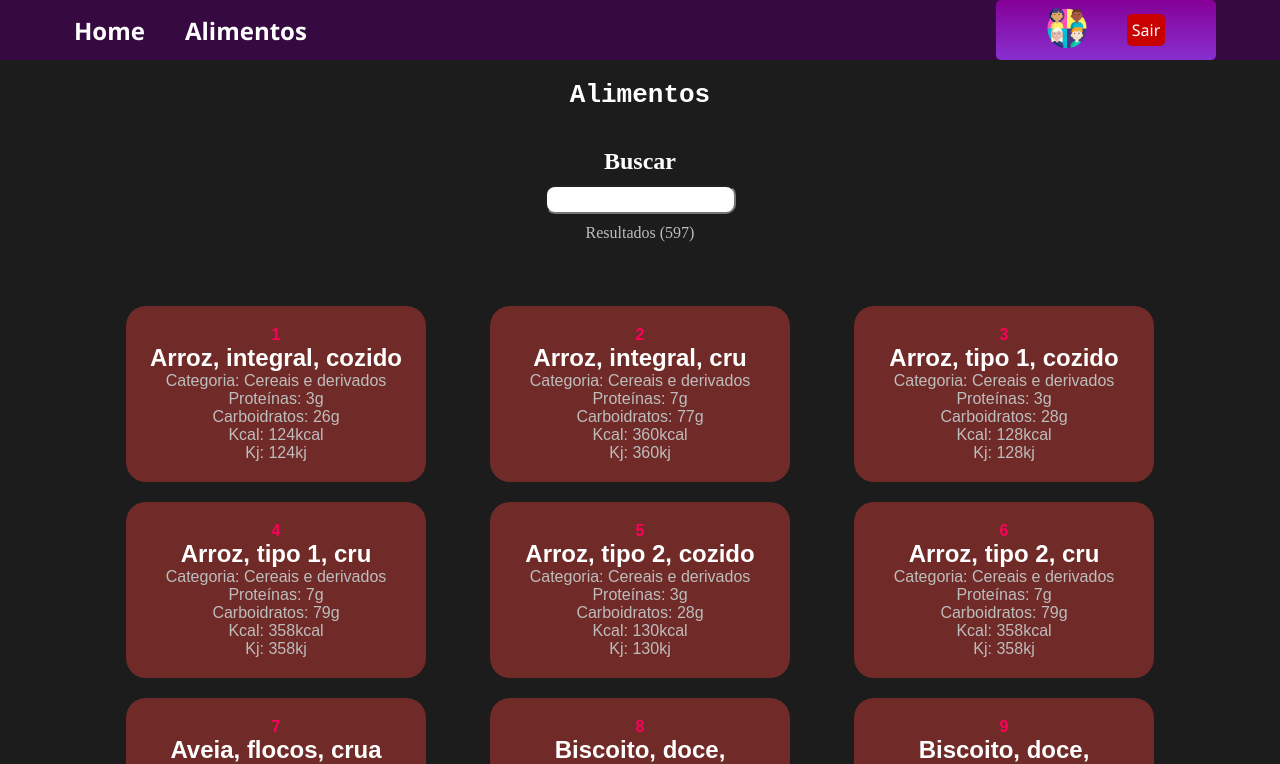
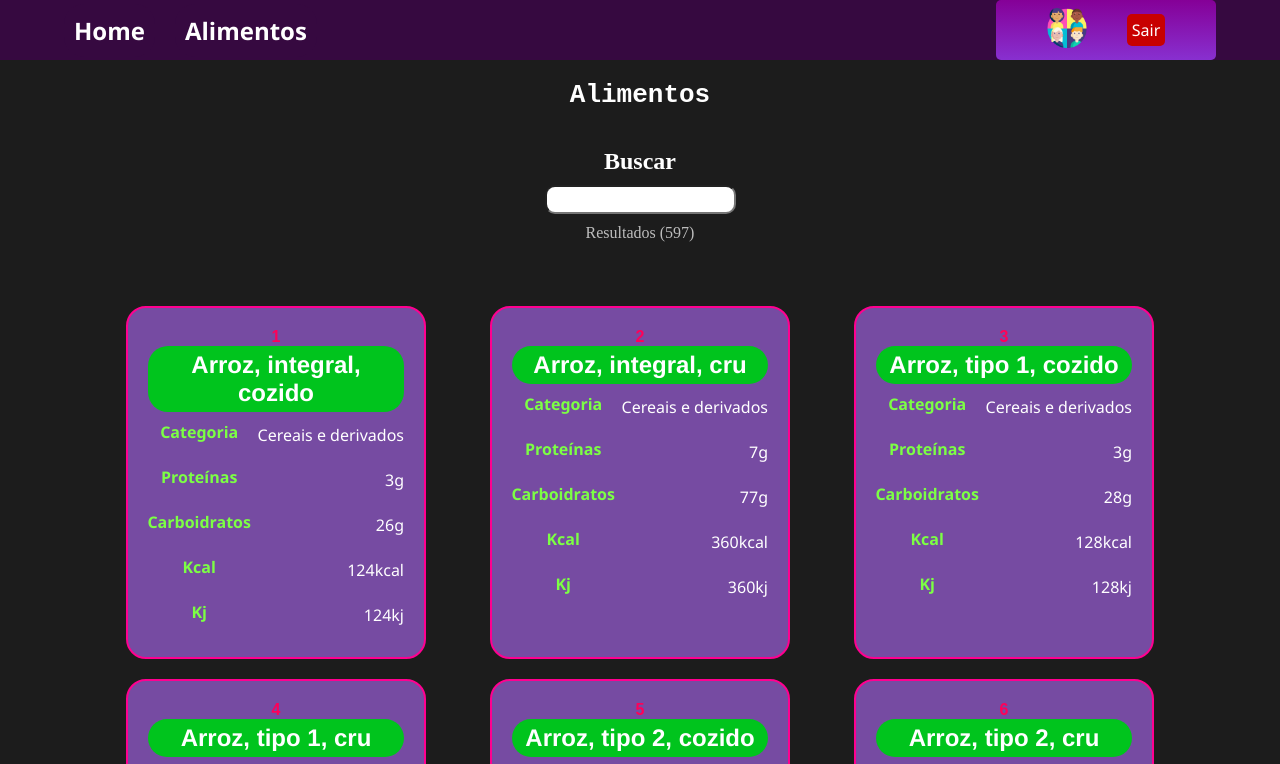
Before and after one commit to vinicius-tadeu/focus-alimentos, a React (Vite) app: page /alimentos in a window 1280 px wide. Shown: the top 764 px of the page. Built offline with nearby package versions, Linux system fonts and the light colour scheme.

Commit message:
card Alimentos

```diff
--- a/src/components/DefaultPage.jsx
+++ b/src/components/DefaultPage.jsx
@@ -15,7 +15,6 @@ export default function DefaultPage() {
   const typeUser = localStorage.getItem("4");
   const id = localStorage.getItem("5");
   const db = getFirestore(firebaseApp);
-  console.log('Está no Default Page.');
 
   async function updateUserState(){
     const userDoc = doc(db, "users", id);
--- a/src/routes/Admin.jsx
+++ b/src/routes/Admin.jsx
@@ -47,7 +47,6 @@ function Admin() {
 
   async function updateUserSubmit(user) {
     const userDoc = doc(db, "users", user.id);
-    console.log(nameUpdate, emailUpdate, passwordUpdate, typeEditUser);
     if (nameUpdate && emailUpdate && passwordUpdate && typeEditUser != "") {
       await updateDoc(userDoc, {
         name: nameUpdate,
@@ -56,7 +55,6 @@ function Admin() {
         typeUser: typeEditUser,
         logado: false,
       });
-      console.log(user);
     }
   }
 
--- a/src/routes/Alimentos.css
+++ b/src/routes/Alimentos.css
@@ -8,13 +8,44 @@ p{
     color: #bdbdbd;
 }
 .foodCard{
-    background-color: #702b28;
+    background-color: #764ba2;
     padding: 20px;
     border-radius: 20px;
     margin-bottom: 20px;
     width: 300px;
     text-align: center;
+    border: 2px solid #ff0090;
 }
+.cardTitle{
+    background-color: #00c41d;
+    border-radius: 20px;
+    padding: 5px;
+    color: #fff;
+    font-family: 'Franklin Gothic Medium', 'Arial Narrow', Arial, sans-serifs;
+}
+.foodCardInfos{
+    display: flex;
+    justify-content: space-between;
+    font-family: 'Segoe UI', Tahoma, Geneva, Verdana, sans-serif;
+    border-radius: 20px;
+}
+.foodCardInfos .pTitle{
+    display: flex;
+    justify-content: center;
+    align-items: center;
+    width: 40%;
+    margin-bottom: 5px;
+    height: 40px;
+    color: #7cff44;
+    font-weight: bold;
+}
+.foodCardInfos .pValue{
+    display: flex;
+    align-items: center;
+    color: #ffffff;
+    text-align: center;
+}
+
 .wrapperFood{
     padding-top: 5%;
     display: flex;
--- a/src/routes/Alimentos.jsx
+++ b/src/routes/Alimentos.jsx
@@ -4,13 +4,10 @@ import { useMemo, useState } from "react";
 import "./Alimentos.css";
 export default function Alimentos() {
   const [busca, setBusca] = useState("");
-  console.log(data);
-  const dataFilter = useMemo(()=>{
+  const dataFilter = useMemo(() => {
     const lowerBusca = busca.toLowerCase();
-    return data.filter((a) =>
-      a.description.toLowerCase().includes(lowerBusca)
-    );
-  },[busca]);
+    return data.filter((a) => a.description.toLowerCase().includes(lowerBusca));
+  }, [busca]);
   const countData = dataFilter.length;
   return (
     <>
@@ -32,30 +29,43 @@ export default function Alimentos() {
           return (
             <div key={i.id} className="foodCard">
               <p className="cardCount">{i.id}</p>
-              <h2>{i.description}</h2>
-              <p>Categoria: {i.category}</p>
-              <p>
-                Proteínas:{" "}
-                {Math.round(i.protein_g) ? Math.round(i.protein_g) + "g" : "*"}
+              <h2 className="cardTitle">{i.description}</h2>
+              <div className="foodCardInfos">
+                <p className="pTitle">Categoria</p>
+                <p className="pValue">{i.category}</p>
+              </div>
+              <div className="foodCardInfos">
+                <p className="pTitle">Proteínas </p>
+                <p className="pValue">
+                  {Math.round(i.protein_g)
+                    ? Math.round(i.protein_g) + "g"
+                    : "*"}
                 </p>
-              <p>
-                Carboidratos:{" "}
+              </div>
+              <div className="foodCardInfos">
+                <p className="pTitle">Carboidratos </p>
+                <p className="pValue">
                   {Math.round(i.carbohydrate_g)
                     ? Math.round(i.carbohydrate_g) + "g"
                     : "*"}
                 </p>
-              <p>
-                Kcal:{" "}
+              </div>
+              <div className="foodCardInfos">
+                <p className="pTitle">Kcal </p>
+                <p className="pValue">
                   {Math.round(i.energy_kcal)
                     ? Math.round(i.energy_kcal) + "kcal"
                     : "*"}
                 </p>
-              <p>
-                Kj:{" "}
+              </div>
+              <div className="foodCardInfos">
+                <p className="pTitle">Kj </p>
+                <p className="pValue">
                   {Math.round(i.energy_kj)
                     ? Math.round(i.energy_kcal) + "kj"
                     : "*"}
                 </p>
+              </div>
             </div>
           );
         })}
--- a/src/routes/Login.jsx
+++ b/src/routes/Login.jsx
@@ -42,7 +42,6 @@ function Login() {
       typeUser: usuario.typeUser,
       logado: true,
     });
-    console.log(usuario, document.id);
     armazenar(usuario, document.id);
     window.location.href = "home";
   }
```
Lines whose indentation alone changed are shown as unchanged.
